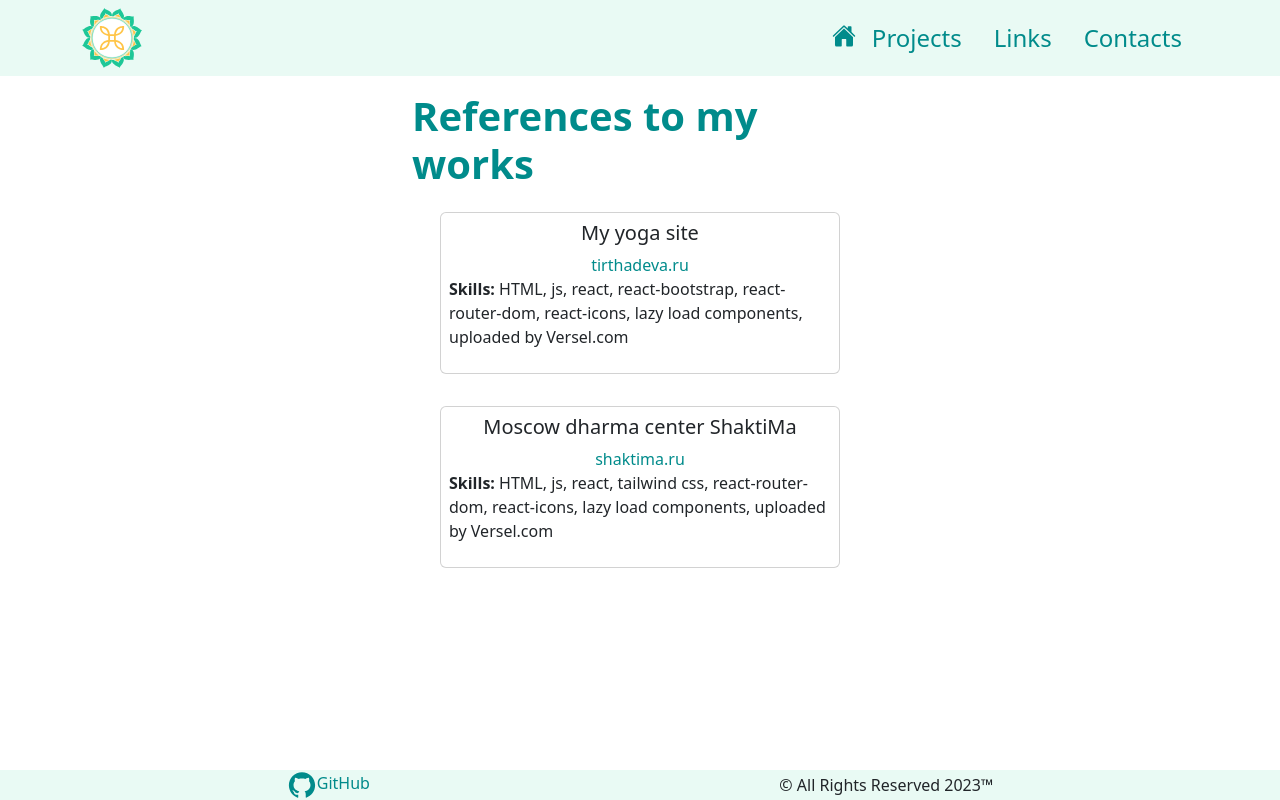
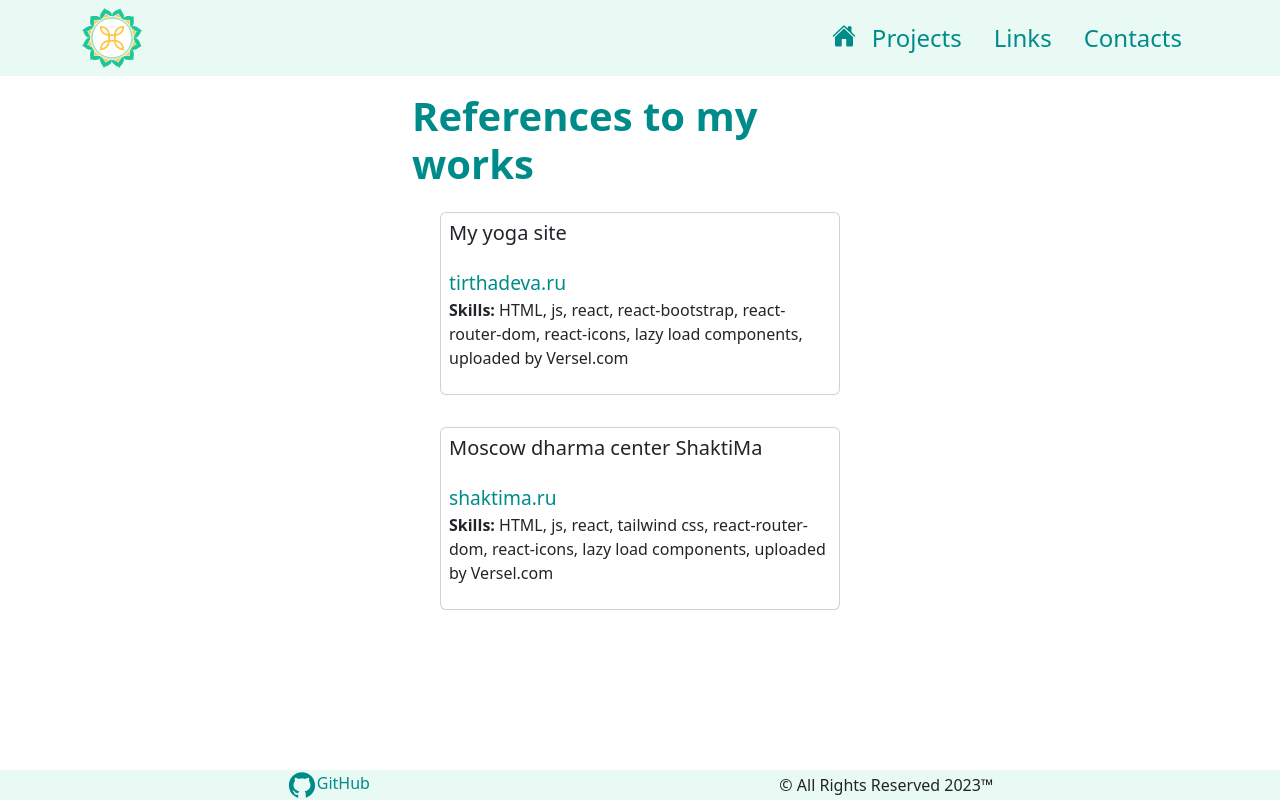
Before and after one commit to TimurTairov/My-Portfolio, a React (Create React App) app: page /links in a window 1280 px wide. Built offline with nearby package versions, Linux system fonts and the light colour scheme.

Commit message:
commit 2.9 links-page

```diff
--- a/src/pages/Links.jsx
+++ b/src/pages/Links.jsx
@@ -8,7 +8,7 @@ const Links = () => {
         <h1 className="title">References to my works</h1>
       </div>
 
-      <Card className="my-site d-flex flex-column justify-content-center align-items-center">
+      <Card className="my-site d-flex flex-column justify-content-center align-items-start">
         <h5>My yoga site</h5>
         <a href="http://tirthadeva.ru" target="_blank" rel="noreferrer">
           tirthadeva.ru
@@ -19,7 +19,7 @@ const Links = () => {
         </p>
       </Card>
 
-      <Card className="my-site d-flex flex-column justify-content-center align-items-center">
+      <Card className="my-site d-flex flex-column justify-content-center align-items-start">
         <h5>Moscow dharma center ShaktiMa</h5>
         <a href="http://shaktima.ru" target="_blank" rel="noreferrer">
           shaktima.ru
--- a/src/styles.scss
+++ b/src/styles.scss
@@ -156,6 +156,10 @@
       width: 25rem;
       margin: 1rem 0;
       padding: 0.5rem;
+      a {
+        margin-top: 1rem;
+        font-size: 1.2rem;
+      }
     }
     ul li {
       list-style: none;
```
Also changed, not shown: gitinfo.txt.
